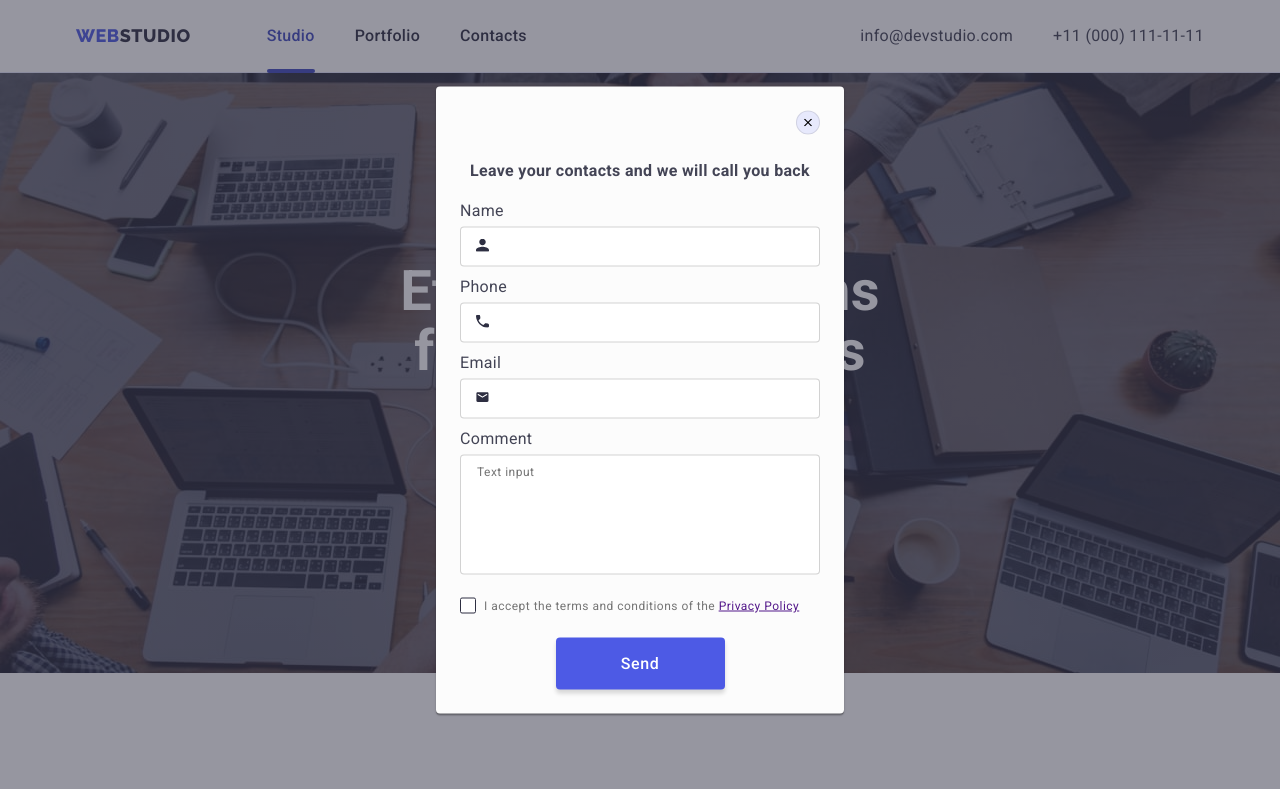
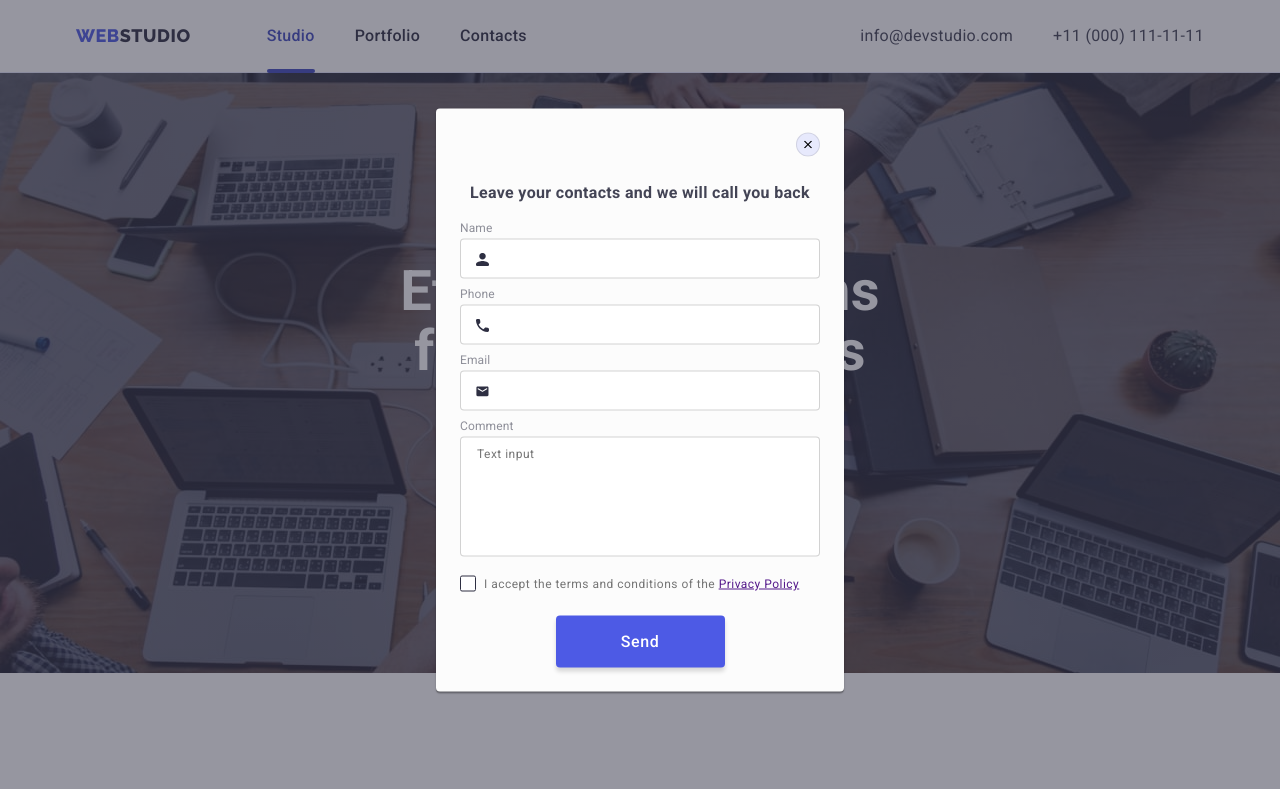
Before and after one commit to NikitaSalnykov/goit-markup-hw-06, a plain HTML site: page index.html in a window 1280 px wide. Both pictures are taken after a click on the button "Order Service". Shown: the top 789 px of the page. Drawn offline with nearby package versions, Linux system fonts and the light colour scheme.

Commit message:
fix forms

```diff
--- a/css/style.css
+++ b/css/style.css
@@ -42,7 +42,12 @@ width: 1158px;
   padding-left: 15px;
   padding-right: 15px;
   margin: 0 auto;
+}
 
+@media screen and (max-width: 480px) {
+  .container {
+    width: 480px;
+  }
 }
 
 .section {
@@ -426,10 +431,18 @@ background-color: var(--success-color);
 }
 
 .form-field {
+    position: relative;
+  display: flex;
+  align-items: center;
+  margin-bottom: 8px;
+}
+
+.form-field-footer {
   display: flex;
   align-items: center;
   gap: 24px;
 }
+
 .footer-button-subscribe {
   color: var(--white-color);
   padding: 8px 24px;
@@ -441,7 +454,6 @@ background-color: var(--success-color);
 display: flex;
 align-items: center;
 gap: 16px;
-
 }
 
 .footer-button-subscribe:focus,
@@ -602,8 +614,10 @@ pointer-events: none;
 transform: translate(-50%, -50%) scale(1.1);
 }
 
-
 .modal {
+display: flex;
+flex-direction: column;
+align-items: center;
 position: absolute;
 top: 50%;
 left: 50%;
@@ -612,9 +626,10 @@ min-height: 576px;
 padding: 24px 24px;
 background-color: #FCFCFC;
 box-shadow: 0px 1px 1px rgba(0, 0, 0, 0.14), 0px 1px 3px rgba(0, 0, 0, 0.12), 0px 2px 1px rgba(0, 0, 0, 0.2);
-  border-radius: 4px;
-  transform: translate(-50%, -50%) scale(1);
-  transition: var(--transition-duration) var(--transition-timing-function);
+border-radius: 4px;
+transform: translate(-50%, -50%) scale(1);
+transition: var(--transition-duration) var(--transition-timing-function);
+
 }
 
 .modal-close-button {
@@ -636,13 +651,6 @@ cursor: pointer;
   fill: var(--white-color);
 }
 
-.modal-container {
-  display: flex;
-  flex-direction: column;
-  align-items: center;
-    margin-top: 24px;
-}
-
 .form {
   display: flex;
   flex-direction:column;
@@ -651,10 +659,13 @@ cursor: pointer;
 
 }
 
+.form-title {
+ margin-top: 24px;
+}
+
 .modal-input {
 width: 360px;
 margin-top: 4px;
-margin-bottom: 8px;
 height: 40px;
 border: 1px solid rgba(33, 33, 33, 0.2);
   border-radius: 4px;
@@ -681,12 +692,17 @@ font-weight: 400;
   letter-spacing: 0.04em;
 }
 
+.modal-form-text {
+color: #8E8F99;
+line-height: calc(14/12);
+  letter-spacing: 0.01em;
+}
+
 .modal-textarea {
   resize: none;
  width: 360px;
   height: 120px;
   margin-top: 4px;
-  margin-bottom: 16px;
   border: 1px solid rgba(33, 33, 33, 0.2);
   border-radius: 4px;
 padding: 8px 16px;
@@ -697,6 +713,7 @@ transition: var(--transition-duration) var(--transition-timing-function);
 .form-checkbox {
 display: flex;
 align-items: center;
+  margin-top: 16px;
   gap: 8px;
   color: #757575;
   width: 100%;
@@ -719,15 +736,10 @@ transition: var(--transition-duration) var(--transition-timing-function);
 
 }
 
-
-.form-field {
-  position: relative;
-}
-
 .icon-input {
 position: absolute;
-  top: 70%;
-  transform: translateY(-70%);
+  top: 100%;
+  transform: translateY(-160%);
   left: 16px;
   fill: var(--dark-color);
   transition: var(--transition-duration) var(--transition-timing-function);
--- a/index.html
+++ b/index.html
@@ -9,7 +9,7 @@
     rel="stylesheet">
   <link rel="stylesheet" href="https://cdnjs.cloudflare.com/ajax/libs/modern-normalize/1.1.0/modern-normalize.min.css"
     integrity="sha512-wpPYUAdjBVSE4KJnH1VR1HeZfpl1ub8YT/NKx4PuQ5NmX2tKuGu6U/JRp5y+Y8XG2tV+wKQpNHVUX03MfMFn9Q=="
-    crossorigin="anonymous" referrerpolicy="no-referrer" />
+    crossorigin="anonymous" referrerpolicy="no-referrer">
   <link rel="stylesheet" href="./css/style.css">
   <title>Studio</title>
 </head>
@@ -62,7 +62,7 @@
               <svg width="64" height="64">
                 <use href="./images/svg/symbol-defs.svg#icon-clock"></use>
               </svg>
-            </div width="64" height="64">
+            </div>
             <h3 class="features-item-title">Punctuality</h3>
             <p>Bring the key message to the brand's audience for the best price within the shortest possible time.</p>
           </li>
@@ -95,8 +95,8 @@
           <li><img src="./images/app.jpg" alt="Application" width="360"></li>
           <li><img src="./images/mobile.jpg" alt="Mobile" width="360"></li>
         </ul>
+      </div>
     </section>
-    </div>
     <!-- Team -->
     <section class="section section-team">
       <div class="container">
@@ -351,11 +351,8 @@
       </div>
       <div class="form-subscribe-container">
         <h3 class="footer-title">Subscribe</h3>
-        <form class="form-field">
-          <label>
-            <input class="subscribe-form-input" type="email" name="mail" placeholder="E-mail">
-          </label>
-
+        <form class="form-field-footer">
+          <input class="subscribe-form-input" type="email" name="mail" placeholder="E-mail" aria-label="E-mail">
           <button type="submit" class="button-style footer-button-subscribe">
             Subscribe
             <svg class="footer-icon" width="24px" height="24px">
@@ -376,14 +373,13 @@
           <use href="./images/svg/symbol-defs.svg#icon-close-model"></use>
         </svg>
       </button>
-      <div class="modal-container">
-        <b>Leave your contacts and we will call you back</b>
+      <b class="form-title">Leave your contacts and we will call you back</b>
 
       <form class="form"> <!--Form-->
 
-          <div role="group" class="form-field">
-            <label class="form-label"> <!--name input-->
-              <p class="modal-form-text">Name</p>
+        <div class="form-field">
+          <label class="input-text modal-form-text"> <!--name input-->
+            Name
             <input class="modal-input input-text" type="text" name="name" autocomplete=off>
             <span class="icon-input"><svg width="13" height="13">
                 <use href="./images/svg/symbol-defs.svg#icone-name"></use>
@@ -392,8 +388,8 @@
         </div>
 
         <div class="form-field">
-            <label class="form-label"> <!--phone input-->
-              <p class="modal-form-text">Phone</p>
+          <label class="input-text modal-form-text"> <!--phone input-->
+            Phone
             <input class="modal-input input-text" type="tel" name="tel" autocomplete=off>
             <span class="icon-input"><svg width="13" height="13">
                 <use href="./images/svg/symbol-defs.svg#icone-phone"></use>
@@ -402,8 +398,8 @@
         </div>
 
         <div class="form-field">
-            <label class="form-label">
-              <p class="modal-form-text">Email</p> <!--email input-->
+          <label class="input-text modal-form-text">
+            Email<!--email input-->
             <input class="modal-input input-text" type="email" name="mail" autocomplete=off>
             <span class="icon-input"><svg width="13" height="13">
                 <use href="./images/svg/symbol-defs.svg#icon-mail"></use>
@@ -411,14 +407,14 @@
           </label>
         </div>
 
-          <label>
-            <p>Comment</p> <!--TextArea Comment-->
+        <label class="input-text modal-form-text">
+          Comment<!--TextArea Comment-->
           <textarea class="modal-textarea input-text" name="comment" placeholder="Text input"></textarea>
         </label>
 
         <div class="form-checkbox input-text"> <!--Checkbox-->
-            <label class="label-checkbox">
-              <input type="checkbox" class="checkbox visually-hidden" name="accept" id="">
+          <label class="label-checkbox" for="policy">
+            <input type="checkbox" class="checkbox visually-hidden" name="accept" id="policy">
             <span class="checkbox-icon">
               <svg width="10" height="8">
                 <use href="./images/svg/symbol-defs.svg#icon-accept"></use>
@@ -434,7 +430,6 @@
       </form>
     </div>
   </div>
-  </div>
 
   <script src="./js/modal.js"></script>
 </body>
```
Also changed, not shown: portfolio.html (+1 -1 lines). Lines whose indentation alone changed are shown as unchanged.
